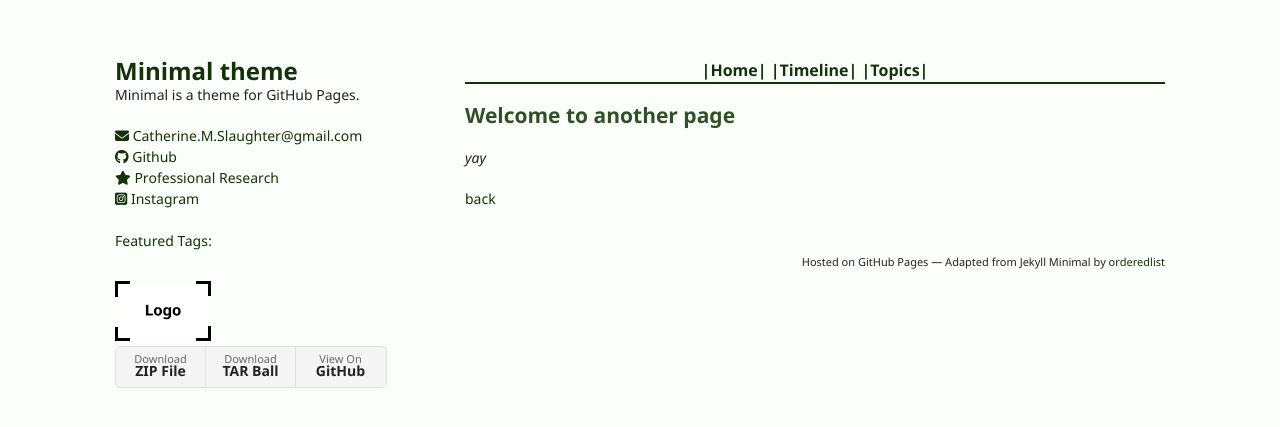
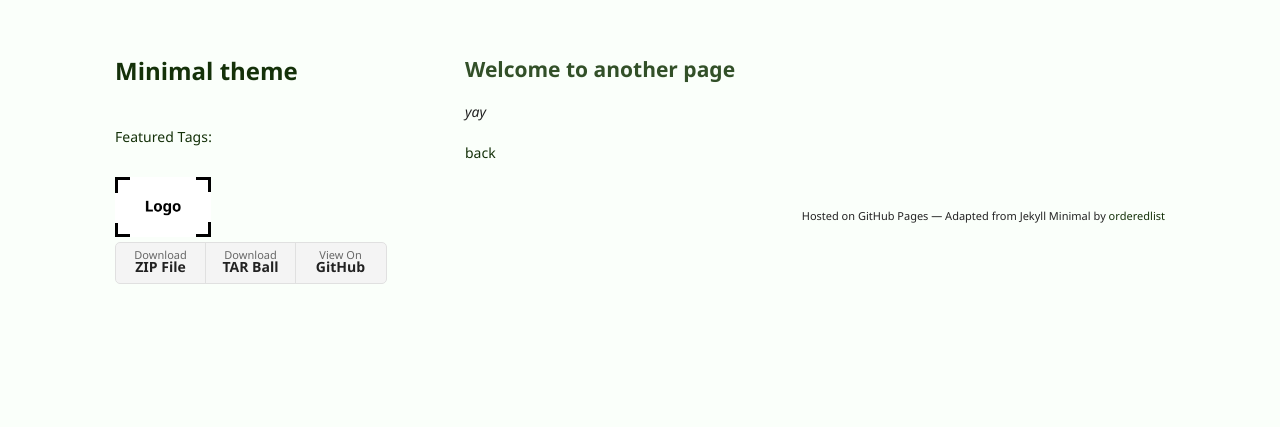
Before and after one commit to catieslaughts/minimal-toi, a Jekyll site: the page built from another-page.md, in a window 1280 px wide. Shown: the top 427 px of the page. Built offline with Jekyll 4.4.1, drawn with Linux system fonts in a browser that asks for light colours; nearby versions of some CDN libraries; our own code applies the rules of GitHub Pages for plain Markdown files.

Commit message:
Update default.html

```diff
--- a/_layouts/default.html
+++ b/_layouts/default.html
@@ -13,12 +13,12 @@
     <div class="wrapper">
       <header>
         <h1 style="margin-bottom: 0;font-size: 24px"><a href="{{ "/" | absolute_url }}">{{ site.title | default: site.github.repository_name }}</a></h1>
-        <p style="margin-top: 0;">{{ site.description | default: site.github.project_tagline }}</p>
+        <!-- <p style="margin-top: 0;">{{ site.description | default: site.github.project_tagline }}</p>
 
         <a href="mailto:catherine.m.slaughter@gmail.com"> <i class="fas fa-envelope"></i> Catherine.M.Slaughter@gmail.com</a>
         <br><a href="https://github.com/tools-of-ignorance" target="_blank"> <i class="fab fa-github" ></i> Github</a>
         <br><a href="https://www.catherineslaughter.space/" target="_blank"> <i class="fas fa-star"></i> Professional Research</a>
-        <br><a href="https://www.instagram.com/slaughter.climbs/" target="_blank"> <i class="fab fa-instagram-square"></i> Instagram</a>
+        <br><a href="https://www.instagram.com/slaughter.climbs/" target="_blank"> <i class="fab fa-instagram-square"></i> Instagram</a> -->
 
         <br><br><a>Featured Tags:</a>
 
@@ -37,8 +37,8 @@
         {% endif %}
       </header>
       <section>
-        <div style="text-align:center;font-weight:bold;font-size:16px"> <a href="https://tools-of-ignorance.github.io/"> |Home| </a> <a href="https://tools-of-ignorance.github.io/"> |Timeline| </a> <a href="https://tools-of-ignorance.github.io/"> |Topics| </a></div>
-        <hr style="color:#143109;background:#143109;height:2px">
+        <!-- <div style="text-align:center;font-weight:bold;font-size:16px"> <a href="https://tools-of-ignorance.github.io/"> |Home| </a> <a href="https://tools-of-ignorance.github.io/"> |Timeline| </a> <a href="https://tools-of-ignorance.github.io/"> |Topics| </a></div>
+        <hr style="color:#143109;background:#143109;height:2px"> -->
 
       {{ content }}
 
```
